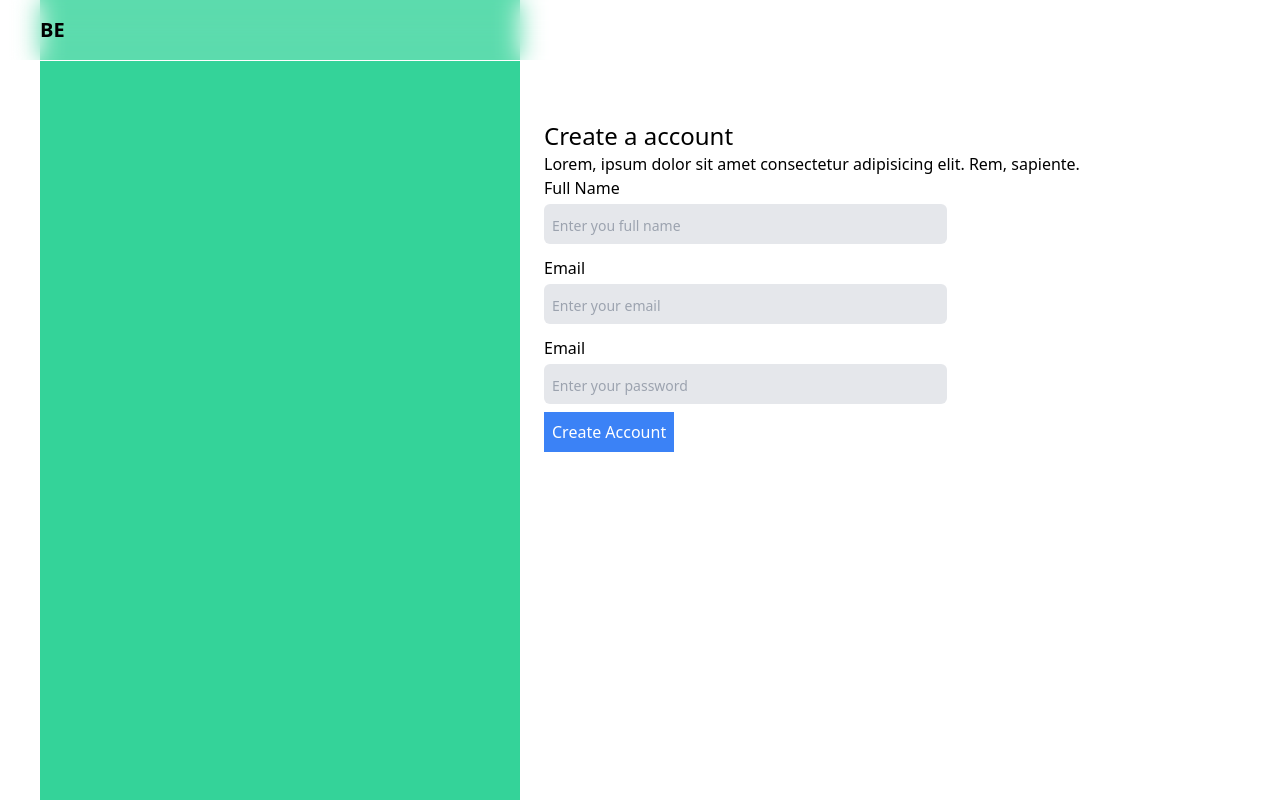
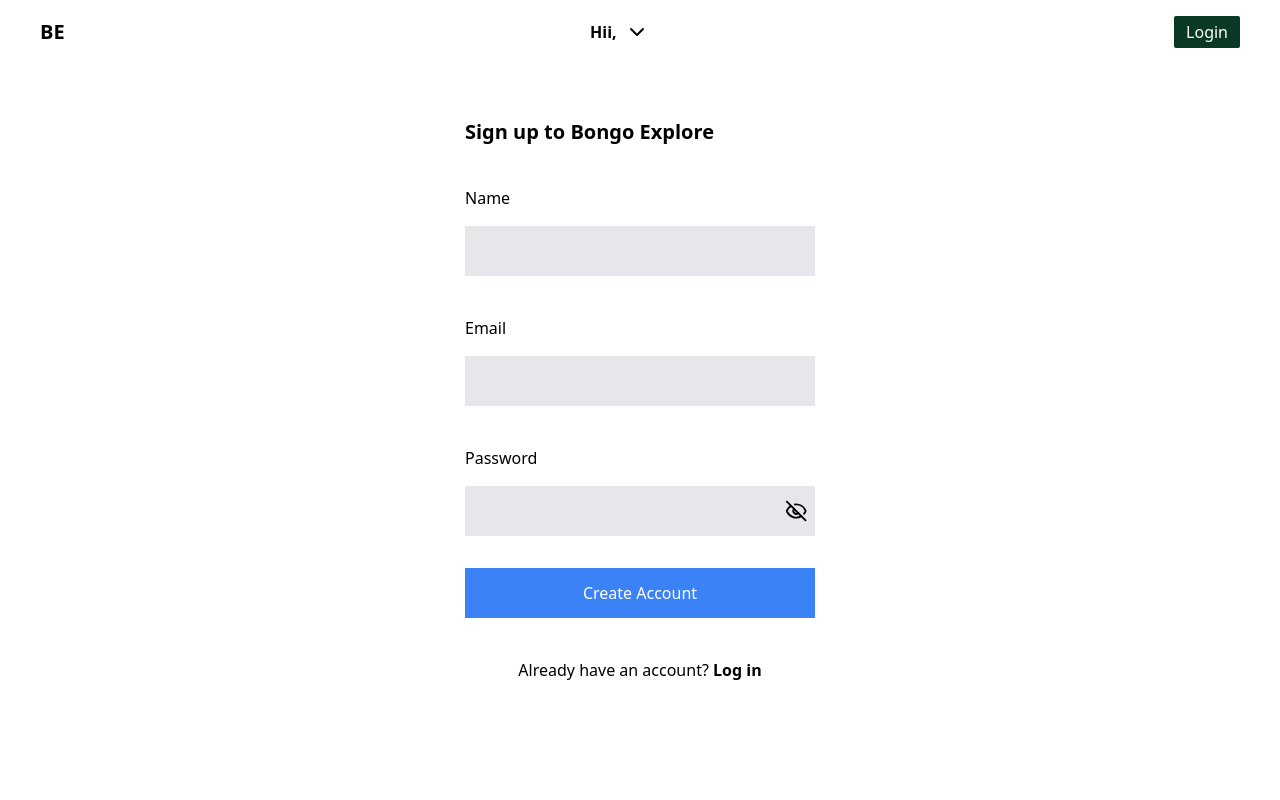
Before and after one commit to sanjitsingha/BongoExplorer, a Next.js app: page /auth/register in a window 1280 px wide. Built offline with nearby package versions, Linux system fonts and the light colour scheme; no server answers.

Commit message:
Trying to add Auth

```diff
--- a/package.json
+++ b/package.json
@@ -19,11 +19,11 @@
     "postcss": "^8.4.47",
     "react": "^18.2.0",
     "react-dom": "^18.2.0",
+    "react-toastify": "^10.0.6",
     "swiper": "^11.1.14",
     "tailwindcss": "^3.4.14"
   },
   "devDependencies": {
-
     "eslint": "^8.57.1",
     "eslint-config-next": "15.0.1"
   }
--- a/src/app/Components/Navbar.jsx
+++ b/src/app/Components/Navbar.jsx
@@ -1,32 +1,43 @@
-import React from "react";
+"use client";
+import React, { useEffect, useState } from "react";
 import Link from "next/link";
-import PrimaryButton from './primary_button'
-import LoginPage from "../pages/Login";
+import { useAuth } from "../context/AuthContext";
+
+import { ChevronDown } from "lucide-react";
 
 const Navbar = () => {
   return (
-    <div className="flex justify-center items-center w-full fixed border-b z-40 border-white  bg-white bg-opacity-20 top-0 left-0 backdrop-blur-md transition duration-300 ease-in-out">
-      <div className="flex justify-between items-center w-[1200px] max-w-[1200px] pt-4 pb-4 ">
-        <div className="text-xl font-bold">
-          <Link
-          href="/">
-          BE
-          </Link>
+    <>
+      <div className="relative max-w-[1200px] mx-auto">
+        <div className="flex  flex-col justify-center items-center w-full fixed border-b z-40 border-white  bg-white bg-opacity-20 top-0 left-0 backdrop-blur-md transition duration-300 ease-in-out">
+          <div className="flex justify-between items-center w-[1200px] max-w-[1200px] pt-4 pb-4 ">
+            <div className="text-xl font-bold">
+              <Link href="/">BE</Link>
+            </div>
+
+            <div className="flex items-center gap-2 cursor-pointer">
+              <p className="font-semibold">Hii,</p>
+              <ChevronDown />
+            </div>
+
+            <div className="bg-[#093824] text-white py-1 px-3 rounded-sm">
+              <Link href={"/auth/login"}>Login</Link>
+            </div>
+          </div>
         </div>
-        <div className="justify-around items-center align-middle gap-10 flex">
-          {/* <Link href="aboutus">About Us</Link>
-          <Link href="">Privacy Policy</Link>
-          <Link href="aboutus">Future Plan</Link> */}
-        </div>
-        <div>
-          {/* <PrimaryButton href='../pages/Register.jsx' props="Login"/> */}
-          <Link
-          href={LoginPage}
-          >
-          </Link>
+
+        <div className=" bg-white w-[300px] hidden z-50 fixed top-[60px] shadow-md right-[180px] p-3">
+          <div className="flex flex-col gap-2">
+            <div>Profile</div>
+            <div>Profile</div>
+            <div>Profile</div>
+            <div className="w-full bg-black text-white text-center py-2 cursor-pointer">
+              <button>Log out</button>
+            </div>
+          </div>
         </div>
       </div>
-    </div>
+    </>
   );
 };
 
--- a/src/app/auth/layout.js
+++ /dev/null
@@ -1,9 +0,0 @@
-import React from "react";
-
-export default function AuthLayout({ children }) {
-  return (
-    <div className="min-h-screen flex items-center justify-center">
-      {children}
-    </div>
-  );
-}
--- a/src/app/auth/login/page.jsx
+++ b/src/app/auth/login/page.jsx
@@ -1,7 +1,89 @@
-import React from "react";
+"use client";
+import { React, useState } from "react";
+import { loginUser } from "../auth";
+import { Eye, EyeOff } from "lucide-react";
+import { ToastContainer, toast } from "react-toastify";
+import "react-toastify/dist/ReactToastify.css";
+import { account } from "@/app/appwrite/appwrite.config";
+import { useRouter, usePathname } from "next/navigation";
 
 const page = () => {
-  return <div>page</div>;
+  const router = useRouter();
+  const notify = () => toast("Account created successfully!");
+
+  const [Email, setEmail] = useState("");
+  const [Password, setPassword] = useState("");
+  const [Error, setError] = useState(null);
+  const [showPassword, setShowPassword] = useState(false);
+
+  const togglePasswordVisibility = () => {
+    showPassword ? setShowPassword(false) : setShowPassword(true);
+  };
+
+  const loginUser = async (e) => {
+    e.preventDefault();
+    try {
+      await account.get();
+      console.log("User is already logged in.");
+    } catch (error) {
+      try {
+        const user = await account.createEmailPasswordSession(Email, Password);
+        notify();
+        router.push("/");
+        // Optionally, redirect to login page
+      } catch (err) {
+        setError(err.message);
+      }
+    }
+  };
+  return (
+    <div className=" h-screen flex justify-center items-center w-[100vw]">
+      <div className="w-[350px]">
+        <form onSubmit={loginUser} className="">
+          <h1 className="text-xl font-bold">Login to Bongo Explore</h1>
+
+          <p className="mt-10">Email</p>
+          <input
+            type="email"
+            value={Email}
+            className="bg-gray-200 w-full  h-[50px] py-1 px-2 text-lg outline-none   mt-4"
+            onChange={(e) => setEmail(e.target.value)}
+          />
+          <p className="mt-10">Password</p>
+          <div className="bg-gray-200 w-full h-[50px] py-1 px-2 text-lg outline-none  flex items-center justify-between  mt-4">
+            <input
+              type={showPassword ? "text" : "password"}
+              value={Password}
+              className="w-full h-full outline-none bg-transparent"
+              onChange={(e) => setPassword(e.target.value)}
+            />
+            {showPassword ? (
+              <Eye
+                className="cursor-pointer"
+                onClick={togglePasswordVisibility}
+              />
+            ) : (
+              <EyeOff
+                className="cursor-pointer"
+                onClick={togglePasswordVisibility}
+              />
+            )}
+          </div>
+
+          <div>
+            <button
+              type="submit"
+              className="bg-blue-500 w-full text-white h-[50px] p-2 mt-8 "
+            >
+              Login
+            </button>
+            {Error && <p style={{ color: "red" }}>{Error}</p>}
+          </div>
+        </form>
+        <p className="mt-4 text-center">Forgot your password?</p>
+      </div>
+    </div>
+  );
 };
 
 export default page;
--- a/src/app/auth/register/page.jsx
+++ b/src/app/auth/register/page.jsx
@@ -1,69 +1,96 @@
 "use client";
 import { React, useState } from "react";
 import { registerUser } from "../auth";
+import { Eye, EyeOff } from "lucide-react";
+import Link from "next/link";
+import { useRouter } from "next/navigation";
+import { ToastContainer, toast } from "react-toastify";
+import "react-toastify/dist/ReactToastify.css";
 
 const Page = () => {
+  const router = useRouter();
   const [Email, setEmail] = useState("");
   const [Password, setPassword] = useState("");
   const [Name, setName] = useState("");
   const [Error, setError] = useState(null);
+  const [showPassword, setShowPassword] = useState(false);
+
+  const notify = () => toast("Account created successfully!");
+
+  const togglePasswordVisibility = () => {
+    showPassword ? setShowPassword(false) : setShowPassword(true);
+  };
 
   const handleRegister = async (e) => {
     e.preventDefault();
     try {
       const user = await registerUser(Email, Password, Name);
       console.log("User registered:", user);
+      notify();
+      router.push("/auth/login");
+
       // Optionally, redirect to login page
     } catch (err) {
       setError(err.message);
     }
   };
   return (
-    <div className="w-full h-screen flex justify-center">
-      <div className="w-[1200px] flex">
-        <div className="left flex-[40%] bg-emerald-400"></div>
-        <div className="right flex-[60%] pt-[120px] p-6 ">
-          <form onSubmit={handleRegister}>
-            <h1 className="text-2xl">Create a account</h1>
-            <p className="">
-              Lorem, ipsum dolor sit amet consectetur adipisicing elit. Rem,
-              sapiente.
-            </p>
-            <p>Full Name</p>
+    <div className=" h-screen flex justify-center items-center w-[100vw]">
+      <div className="w-[350px]">
+        <form onSubmit={handleRegister} className="">
+          <h1 className="text-xl font-bold">Sign up to Bongo Explore</h1>
+          <p className="mt-10">Name</p>
           <input
             type="text"
             value={Name}
-              placeholder="Enter you full name"
-              className="bg-gray-200 w-[60%] h-[40px] py-1 px-2 text-lg outline-none rounded-md placeholder:text-sm mt-1"
+            className="bg-gray-200  w-full h-[50px] py-1 px-2 text-lg outline-none   mt-4"
             onChange={(e) => setName(e.target.value)}
           />
-            <p className="mt-3">Email</p>
+          <p className="mt-10">Email</p>
           <input
             type="email"
             value={Email}
-              placeholder="Enter your email"
-              className="bg-gray-200 w-[60%] h-[40px] py-1 px-2 text-lg outline-none rounded-md placeholder:text-sm mt-1"
+            className="bg-gray-200 w-full  h-[50px] py-1 px-2 text-lg outline-none   mt-4"
             onChange={(e) => setEmail(e.target.value)}
           />
-            <p className="mt-3">Email</p>
+          <p className="mt-10">Password</p>
+          <div className="bg-gray-200 w-full h-[50px] py-1 px-2 text-lg outline-none  flex items-center justify-between  mt-4">
             <input
-              type="password"
+              type={showPassword ? "text" : "password"}
               value={Password}
-              placeholder="Enter your password"
-              className="bg-gray-200 w-[60%] h-[40px] py-1 px-2 text-lg outline-none rounded-md placeholder:text-sm mt-1"
+              className="w-full h-full outline-none bg-transparent"
               onChange={(e) => setPassword(e.target.value)}
             />
+            {showPassword ? (
+              <Eye
+                className="cursor-pointer"
+                onClick={togglePasswordVisibility}
+              />
+            ) : (
+              <EyeOff
+                className="cursor-pointer"
+                onClick={togglePasswordVisibility}
+              />
+            )}
+          </div>
+
           <div>
             <button
               type="submit"
-                className="bg-blue-500 text-white p-2 mt-2 "
+              className="bg-blue-500 w-full text-white h-[50px] p-2 mt-8 "
             >
               Create Account
             </button>
+            <ToastContainer />
             {Error && <p style={{ color: "red" }}>{Error}</p>}
           </div>
         </form>
-        </div>
+        <p className="mt-10 text-center">
+          Already have an account?{" "}
+          <Link href="/auth/login" className="font-bold">
+            Log in
+          </Link>
+        </p>
       </div>
     </div>
   );
--- /dev/null
+++ b/src/app/context/AuthContext.js
@@ -0,0 +1,58 @@
+import { createContext, useState, useEffect } from "react";
+import { account } from "../appwrite/appwrite.config";
+import { useContext } from "react";
+
+const AuthContext = createContext(null);
+
+export const AuthProvider = ({ children }) => {
+  const [user, setUser] = useState(null);
+  const [loading, setLoading] = useState(true);
+  const [isUserLoggedIn, setIsUserLoggedIn] = useState(null);
+
+  useEffect(() => {
+    const fetchUser = async () => {
+      try {
+        const user = await account.get();
+        setUser(user);
+        setLoading(false);
+        setIsUserLoggedIn(true);
+      } catch (error) {
+        console.error("Error fetching user:", error);
+        setLoading(false);
+        setIsUserLoggedIn(false);
+      }
+    };
+    fetchUser();
+  }, []);
+
+  const login = async (email, password) => {
+    try {
+      const session = await account.createEmailSession(email, password);
+      setUser(session);
+    } catch (error) {
+      console.error("Error logging in:", error);
+      throw error;
+    }
+  };
+
+  const logout = async () => {
+    try {
+      await account.deleteSession("current");
+      setUser(null);
+    } catch (error) {
+      console.error("Error logging out:", error);
+    }
+  };
+
+  return (
+    <AuthContext.Provider
+      value={{ user, loading, login, logout, isUserLoggedIn }}
+    >
+      {children}
+    </AuthContext.Provider>
+  );
+};
+
+export const useAuth = () => {
+  return useContext(AuthContext);
+};
--- a/src/app/layout.js
+++ b/src/app/layout.js
@@ -1,10 +1,9 @@
 "use client";
 import "./globals.css";
 import { umamiConfig } from "./lib/umami";
-
+import { AuthProvider } from "./context/AuthContext";
 import { usePathname } from "next/navigation";
 import localFont from "next/font/local";
-
 import "./globals.css";
 import NextTopLoader from "nextjs-toploader";
 import Navbar from "./Components/Navbar";
@@ -45,10 +44,12 @@
       <body
         className={`${geistSans.variable} ${geistMono.variable} antialiased`}
       >
-        <NextTopLoader showSpinner={false} />
-        <Navbar />
-        {children}
-        {!isAuthPage && <Footer />}
+        <AuthProvider>
+          <NextTopLoader showSpinner={false} />
+          <Navbar />
+          {children}
+          {!isAuthPage && <Footer />}
+        </AuthProvider>
       </body>
     </html>
   );
--- a/src/app/page.js
+++ b/src/app/page.js
@@ -2,11 +2,13 @@
 import HeroSection from "./Components/HeroSection";
 
 export default function Home() {
+  //
   return (
     <>
       <div className="flex items-center justify-center">
         <div className="w-[1200px] max-w-[1200px]">
           <HeroSection />
+
           <CardContainer />
         </div>
       </div>
```
Also changed, not shown: src/app/locations/[slug]/page.jsx (+28 -2 lines), 1 other file (tests, documents, lock files or other folders). Lines whose indentation alone changed are shown as unchanged.
